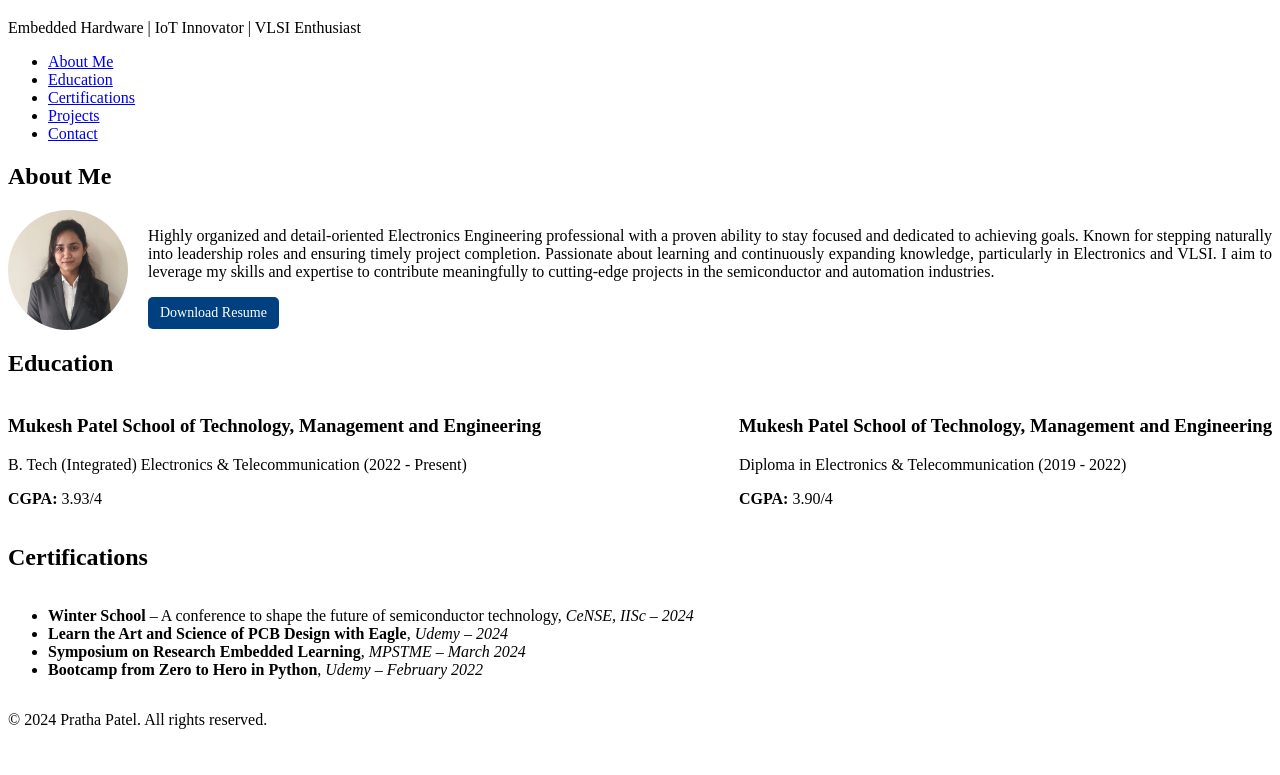
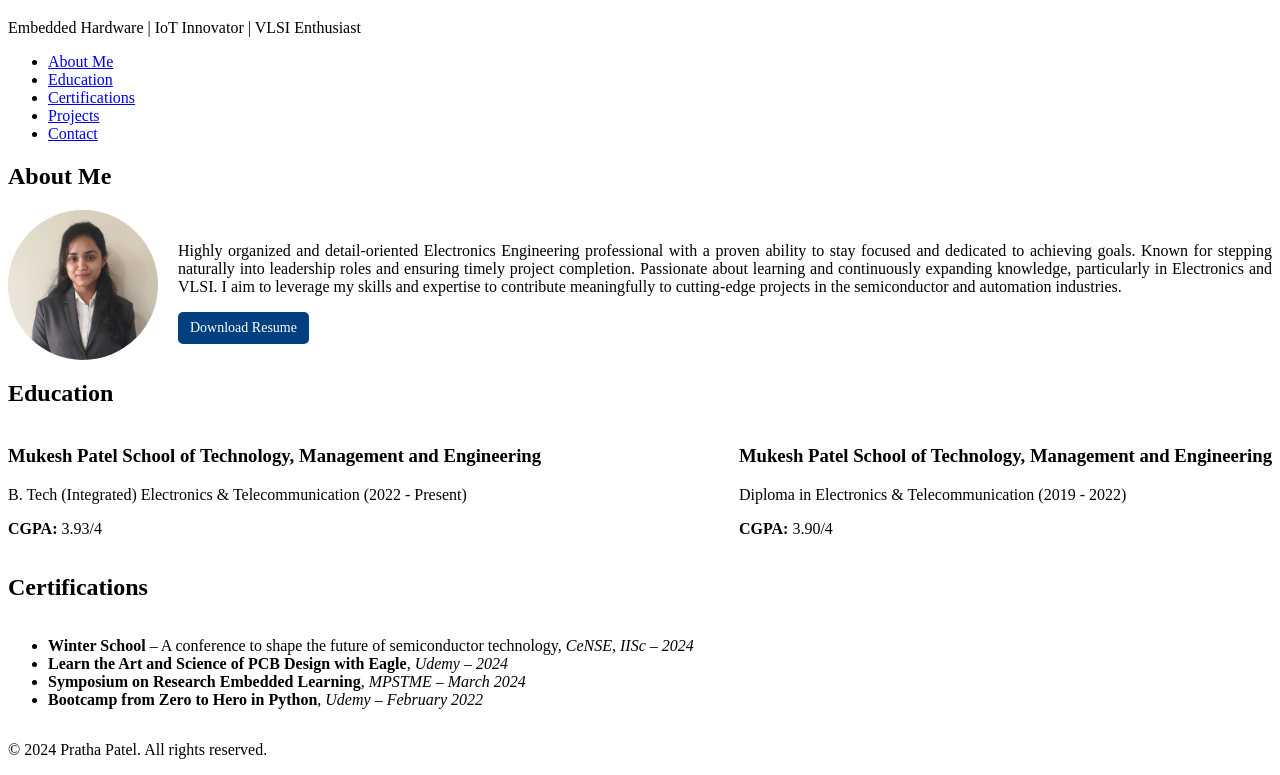
Before and after one commit to Pratha26/prathapatel-portfolio, a plain HTML site: page index.html in a window 1280 px wide. Shown: the part 61-836 px from the top of the page. Before the commit the page ends 806 px from the top, so only its background shows below. Drawn offline with Linux system fonts and the light colour scheme.

Commit message:
Updating index file.

```diff
--- a/style.css
+++ b/style.css
@@ -8,8 +8,7 @@
 }
 
 .content img {
-    width: 120px;  /* Reduced size */
-    height: 120px;
+    width: 150px;  /* Reduced size */
     border-radius: 50%;
     flex-shrink: 0;  /* Ensures it doesn't shrink */
 }
```
